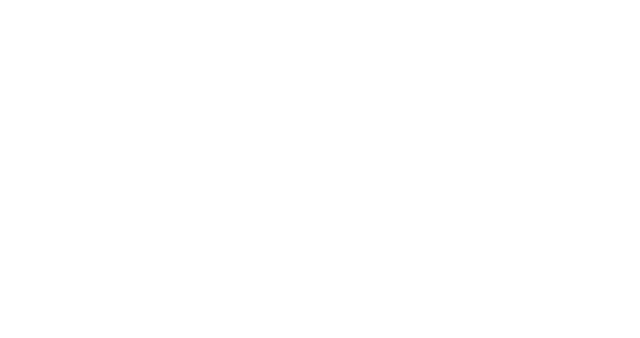
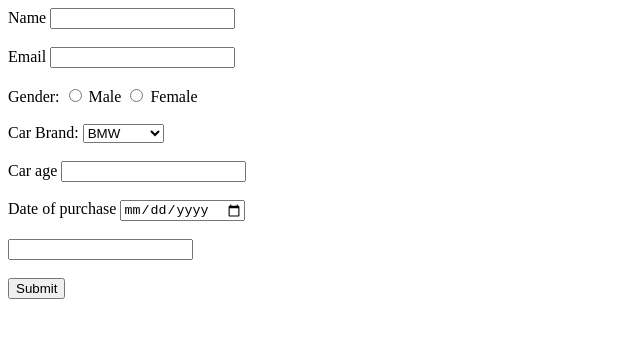
Before and after one commit to acciojob/car-insurance-form-sk370008, a website: page main.html in a window 1280 px wide. Shown: the whole page, without its empty margins (0-640 px from the left). Drawn offline with Linux system fonts and the light colour scheme.

Commit message:
completed

```diff
--- a/main.html
+++ b/main.html
@@ -1,16 +1,67 @@
 <!DOCTYPE html>
 
 <html>
+  <head>
+    <link rel="stylesheet" href="styles.css" />
+  </head>
 
-<head>
-	<link rel="stylesheet" href="styles.css">
-</head>
+  <body>
+    <!-- the entire body must be written by student -->
+    <script type="text/javascript" src="./script.js"></script>
 
-<body>
-	<!-- the entire body must be written by student -->
-    <script type="text/javascript" src="./script.js">
-</script>
+    <form action="" method="post">
+      <div>
+        <label for="name">Name</label>
+        <input type="text" name="name" id="name" required />
+      </div>
+      <br />
 
-</body>
+      <div>
+        <label for="email">Email</label>
+        <input type="email" name="email" id="email" required />
+      </div>
+      <br />
 
+      <div>
+        <label for="Gender">Gender:</label>
+        <input type="radio" name="gender" id="gender" required />
+        <label for="gender">Male</label>
+        <input type="radio" name="gender" id="gender" required />
+        <label for="gender">Female</label>
+      </div>
+      <br />
+
+      <div>
+        <label for="brand">Car Brand:</label>
+        <select name="brand" id="brand">
+          <option value="BMW">BMW</option>
+          <option value="BMW">Audi</option>
+          <option value="BMW">Mercedez</option>
+        </select>
+      </div>
+      <br />
+
+      <div>
+        <label for="carage">Car age</label>
+        <input type="number" name="carage" id="carage" required />
+      </div>
+      <br />
+
+      <div>
+        <label for="dop">Date of purchase</label>
+        <input type="date" name="dop" id="dop" required />
+      </div>
+      <br />
+
+      <div>
+        <label for="password"></label>
+        <input type="password" name="password" id="password" required />
+      </div>
+      <br />
+
+      <div>
+        <input type="submit" value="Submit" />
+      </div>
+    </form>
+  </body>
 </html>
```
